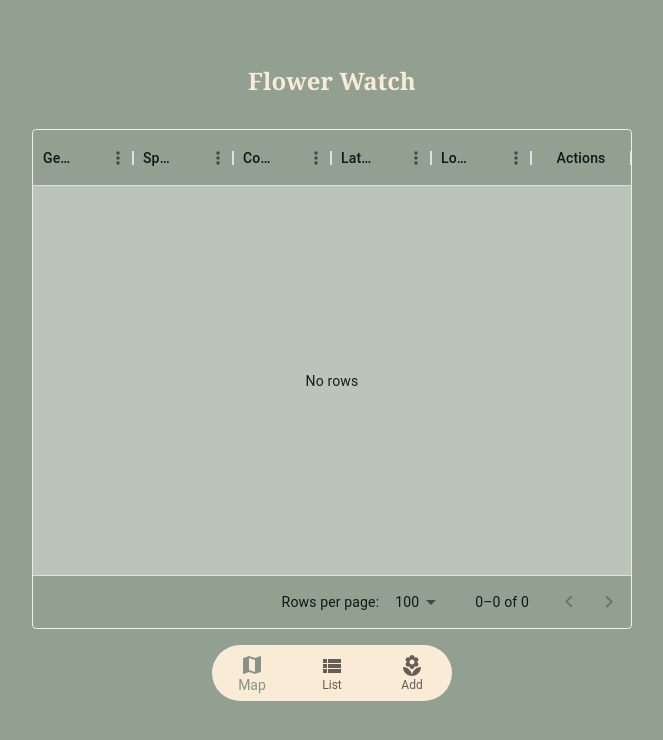
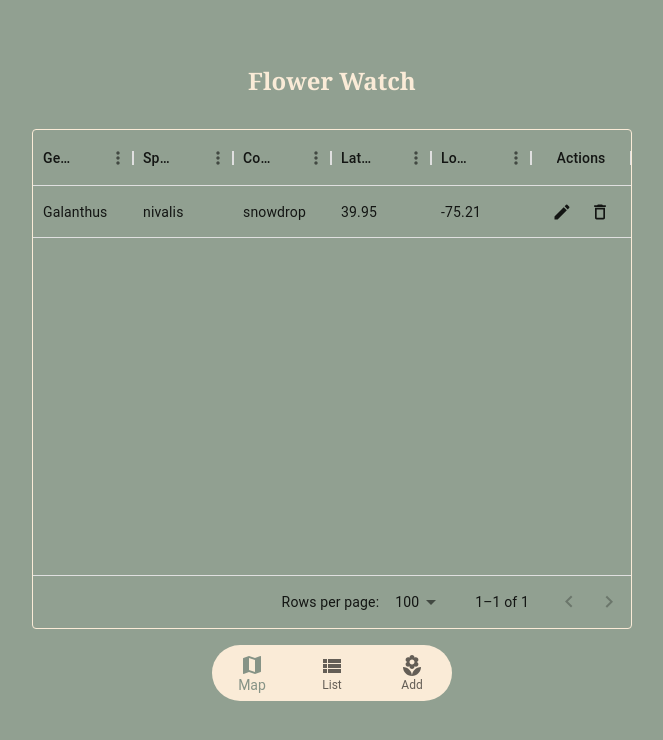
Before and after one commit to tarynriera/flower-watch, a Next.js app: page /list in a window 1280 px wide. Shown: the top 740 px of the page, without its empty margins (308-971 px from the left). Built offline with nearby package versions, Linux system fonts and the light colour scheme.

Commit message:
Changed state to use map (#2)

```diff
--- a/pages/_app.tsx
+++ b/pages/_app.tsx
@@ -1,24 +1,15 @@
 import "@/styles/globals.css";
 import type { AppProps } from "next/app";
 import Layout from "./layout";
-import { PlantEncounter } from "./types";
+import { PlantEncounter, emptyPlantData } from "./types";
 import { useState, useEffect } from "react";
 import Edit from "./edit";
-
-const emptyFormData = {
-  id: undefined,
-  genus: "",
-  species: "",
-  commonName: "",
-  lat: undefined,
-  long: undefined,
-};
 
 export default function App({ Component, pageProps }: AppProps) {
   const [data, setData] = useState<Map<number, PlantEncounter>>(new Map());
   //open state for the edit form
   const [open, setOpen] = useState(false);
-  const [entryToEdit, setEntryToEdit] = useState<PlantEncounter>(emptyFormData);
+  const [entryToEdit, setEntryToEdit] = useState<PlantEncounter>(emptyPlantData);
 
   //handlers for opening and closing edit form
   const handleEditOpen = (entry: PlantEncounter) => {
@@ -28,13 +19,8 @@
 
   const handleEdit = (updatedEntry: PlantEncounter) => {
     const newEntry = { ...entryToEdit, ...updatedEntry };
-    const newData = [
-      newEntry,
-      ...data.filter((row) =>
-        entryToEdit ? row.id !== entryToEdit.id : false
-      ),
-    ];
-    setData(newData);
+    data.set(newEntry.id, newEntry)
+    setData(data);
   };
 
   const handleEditClose = () => {
--- a/pages/add.tsx
+++ b/pages/add.tsx
@@ -6,7 +6,7 @@
 import DialogTitle from "@mui/material/DialogTitle";
 import Button from "@mui/material/Button";
 import FormHelperText from "@mui/material/FormHelperText";
-import { PlantEncounter } from "./types";
+import { PlantEncounter, emptyPlantData } from "./types";
 import { useState } from "react";
 import hash from "hash-it";
 import { clear } from "console";
@@ -17,18 +17,9 @@
   handleAdd: (newEncounter: PlantEncounter) => void;
 }
 
-const emptyFormData = {
-  id: undefined,
-  genus: "",
-  species: "",
-  commonName: "",
-  lat: undefined,
-  long: undefined,
-};
-
 export default function Add(props: MyProps) {
   const { handleClose, open, handleAdd } = props;
-  const [formData, setFormData] = useState<PlantEncounter>(emptyFormData);
+  const [formData, setFormData] = useState<PlantEncounter>(emptyPlantData);
   const [genusError, setGenusError] = useState(false);
   const [commonNameError, setCommonNameError] = useState(false);
 
@@ -45,7 +36,7 @@
     } else {
       const id = hash(formData);
       handleAdd({ ...formData, id });
-      setFormData(emptyFormData);
+      setFormData(emptyPlantData);
       clearErrors();
       handleClose();
     }
@@ -118,7 +109,7 @@
       <DialogActions>
         <Button
           onClick={() => {
-            setFormData(emptyFormData);
+            setFormData(emptyPlantData);
             clearErrors();
             handleClose();
           }}
--- a/pages/edit.tsx
+++ b/pages/edit.tsx
@@ -5,7 +5,7 @@
 import DialogContentText from "@mui/material/DialogContentText";
 import DialogTitle from "@mui/material/DialogTitle";
 import Button from "@mui/material/Button";
-import { PlantEncounter } from "./types";
+import { PlantEncounter, emptyPlantData } from "./types";
 import { useState, useEffect } from "react";
 
 export interface EditProps {
@@ -27,7 +27,7 @@
 export default function Edit(props: EditProps) {
   const { editOpen, handleEditClose } = props;
   const [editFormData, setEditFormData] =
-    useState<PlantEncounter>(emptyFormData);
+    useState<PlantEncounter>(emptyPlantData);
   const [genusError, setGenusError] = useState(false);
   const [commonNameError, setCommonNameError] = useState(false);
   useEffect(() => setEditFormData(props.entryToEdit), [props.entryToEdit]);
--- a/pages/list.tsx
+++ b/pages/list.tsx
@@ -6,13 +6,13 @@
   GridActionsCellItem,
   GridRowId,
 } from "@mui/x-data-grid";
-import { PlantEncounter } from "./types";
+import { PlantEncounter, emptyPlantData } from "./types";
 import EditIcon from "@mui/icons-material/Edit";
 import DeleteIcon from "@mui/icons-material/DeleteOutlined";
 
 export interface ListProps {
-  data: Array<PlantEncounter>;
-  handleSetData: (data: Array<PlantEncounter>) => void;
+  data: Map<GridRowId, PlantEncounter>;
+  handleSetData: (data: Map<GridRowId, PlantEncounter>) => void;
   handleEditOpen: (entryToEdit: PlantEncounter) => void;
 }
 
@@ -25,14 +25,16 @@
   handleSetData,
   handleEditOpen,
 }: ListProps) {
-  const rows: GridRowsProp = data;
+  const rows: GridRowsProp = Array.from(data.values());
 
   const handleDeleteClick = (id: GridRowId) => () => {
-    handleSetData(data.filter((row) => row.id !== id));
+    data.delete(id);
+    handleSetData(data);
   };
 
   const handleEditClick = (id: GridRowId) => () => {
-    handleEditOpen(data.filter((row) => row.id === id)[0]);
+    const entryToEdit = data.get(id);
+    entryToEdit ? handleEditOpen(entryToEdit) : null;
   };
 
   const columns: GridColDef[] = [
@@ -49,12 +51,14 @@
       getActions: ({ id }) => {
         return [
           <GridActionsCellItem
+            key={id}
             icon={<EditIcon />}
             label="Edit"
             onClick={handleEditClick(id)}
             color="inherit"
           />,
           <GridActionsCellItem
+            key={id}
             icon={<DeleteIcon />}
             label="Delete"
             onClick={handleDeleteClick(id)}
--- a/pages/types.ts
+++ b/pages/types.ts
@@ -6,3 +6,14 @@
   lat?: number;
   long?: number;
 }
+
+const EMPTY_DATA_ID = 0;
+
+export const emptyPlantData = {
+  id: EMPTY_DATA_ID,
+  genus: "",
+  species: "",
+  commonName: "",
+  lat: undefined,
+  long: undefined,
+};
```
